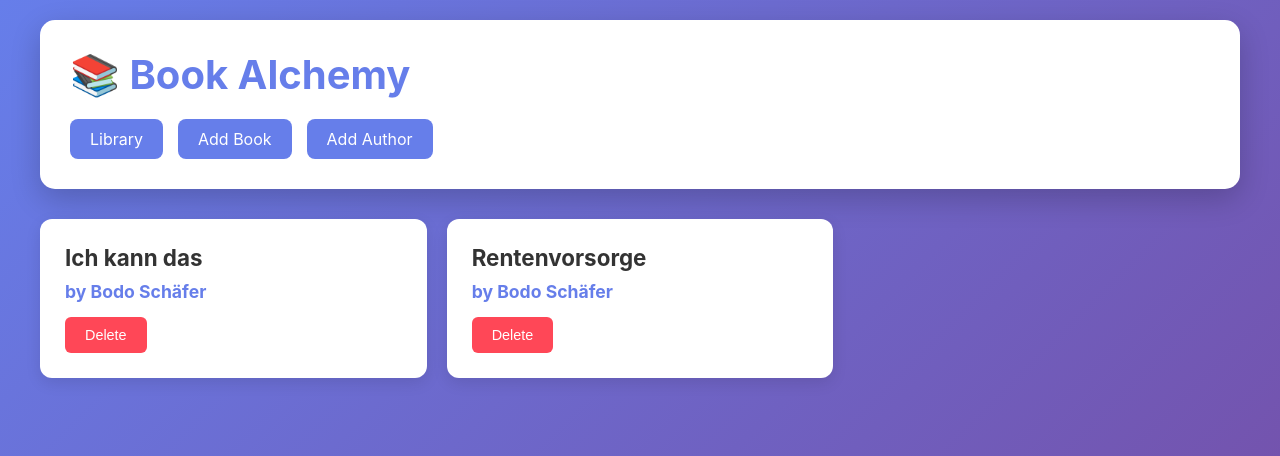
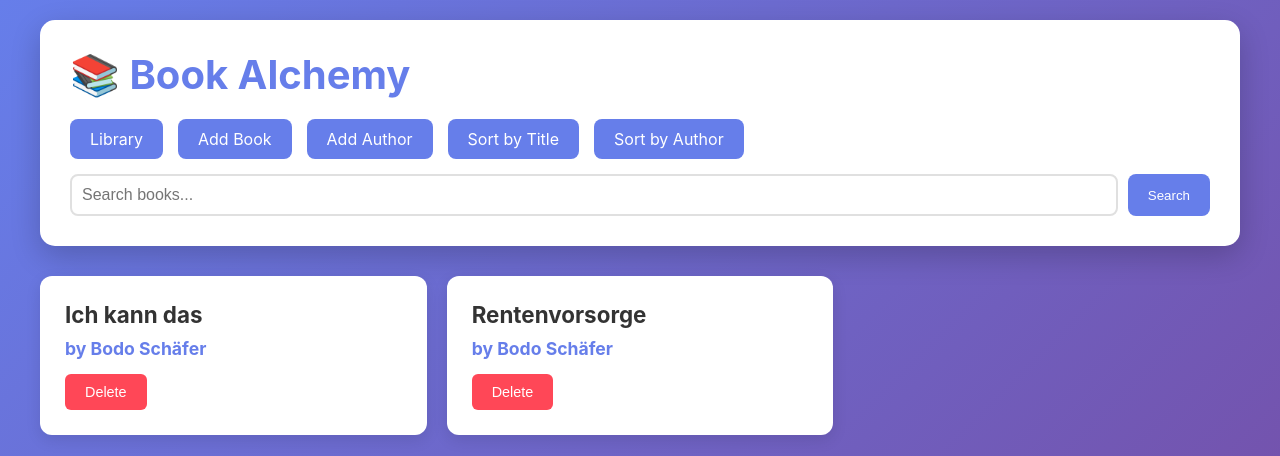
Before and after one commit to Aslan4u73/book-alchemy, a Flask app: page / in a window 1280 px wide. Shown: the top 456 px of the page. Run offline with Flask 3, Linux system fonts and the light colour scheme; data comes from the database, SQL or seed files in the repository.

Commit message:
Added sorting and search functionality

```diff
--- a/app.py
+++ b/app.py
@@ -14,7 +14,27 @@ app = flask.Flask(__name__)
 @app.route('/')
 def home():
     """Display all books with their authors."""
-    return flask.render_template('home.html', books=data_models.Book.query.all())
+    # Check if user wants to sort
+    sort_by = flask.request.args.get('sort', 'title')
+    # Check if user is searching
+    search = flask.request.args.get('search', '')
+
+    if search:
+        # Search in book title using LIKE
+        books = data_models.Book.query.filter(
+            data_models.Book.title.like(f'%{search}%')
+        ).all()
+    else:
+        # Sort the books
+        if sort_by == 'author':
+            books = data_models.Book.query.join(data_models.Author).order_by(
+                data_models.Author.name).all()
+        else:
+            books = data_models.Book.query.order_by(
+                data_models.Book.title).all()
+
+    return flask.render_template('home.html', books=books, sort_by=sort_by,
+                                 search=search)
 
 
 @app.route('/add_author', methods=['GET', 'POST'])
--- a/templates/home.html
+++ b/templates/home.html
@@ -150,7 +150,14 @@
           <a href="/">Library</a>
           <a href="/add_book">Add Book</a>
           <a href="/add_author">Add Author</a>
+          <a href="/?sort=title">Sort by Title</a>
+          <a href="/?sort=author">Sort by Author</a>
         </nav>
+        <form action="/" method="GET" style="margin-top: 15px; display: flex; gap: 10px;">
+          <input type="text" name="search" placeholder="Search books..." value="{{ search }}"
+                 style="flex: 1; padding: 10px; border: 2px solid #e0e0e0; border-radius: 8px; font-size: 1em;">
+          <button type="submit" style="padding: 10px 20px; background: #667eea; color: white; border: none; border-radius: 8px; cursor: pointer;">Search</button>
+        </form>
       </header>
 
       {% if books %}
```
